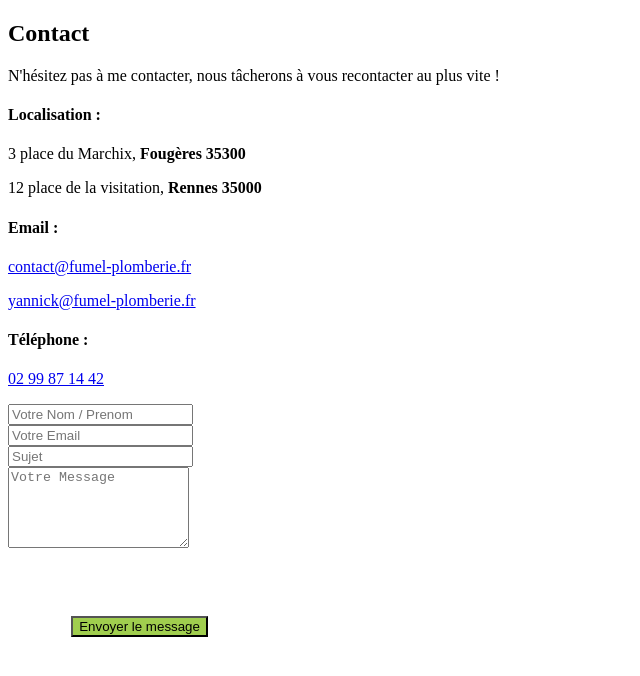
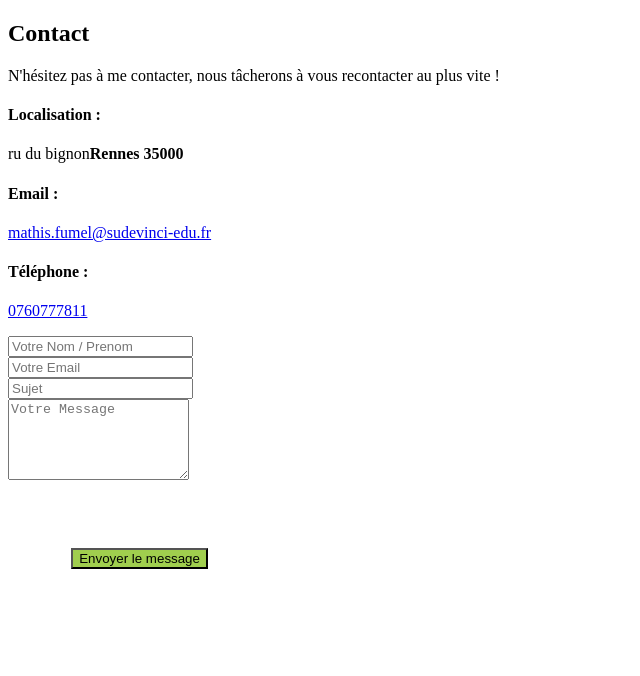
Before and after one commit to Cr0wer35/SDV_web-site, a plain HTML site: page pages/contact.html in a window 1280 px wide. Shown: the whole page, without its empty margins (0-640 px from the left). Drawn offline with Linux system fonts and the light colour scheme.

Commit message:
🚀 ADD: Change Value Html

```diff
--- a/pages/contact.html
+++ b/pages/contact.html
@@ -21,22 +21,19 @@
                         <div class="address">
                             <i class="bi bi-geo-alt"></i>
                             <h4>Localisation :</h4>
-                            <p>3 place du Marchix, <strong>Fougères 35300</strong></p>
-                            <p>12 place de la visitation, <strong>Rennes 35000</strong></p>
+                            <p>ru du bignon<strong>Rennes 35000</strong></p>
                         </div>
 
                         <div class="email">
                             <i class="bi bi-envelope"></i>
                             <h4>Email :</h4>
-                            <a href="mailto:contact@fumel-plomberie.fr"><p>contact@fumel-plomberie.fr</p></a>
-                            <a href="mailto:yannick@fumel-plomberie.fr"><p>yannick@fumel-plomberie.fr</p></a>
-
+                            <a href="mailto:mathis.fumel@sudevinci-edu.fr"><p>mathis.fumel@sudevinci-edu.fr</p></a>
                         </div>
 
                         <div class="phone">
                             <i class="bi bi-phone"></i>
                             <h4>Téléphone :</h4>
-                            <a href="tel:+33299871442"><p>02 99 87 14 42</p></a>
+                            <a href="tel:+33760777811"><p>0760777811</p></a>
                         </div>
                     </div>
 
```
